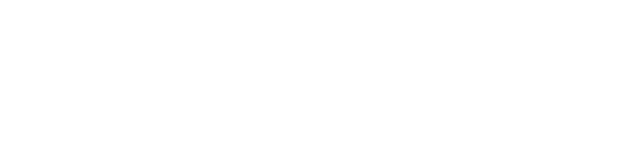
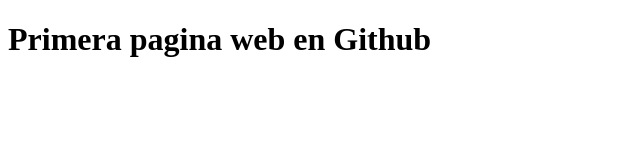
Before and after one commit to RogerAlagon/freelance, a plain HTML site: page index.html in a window 1280 px wide. Shown: the whole page, without its empty margins (0-640 px from the left). Drawn offline with Linux system fonts and the light colour scheme.

Commit message:
Update index.html
probando

```diff
--- a/index.html
+++ b/index.html
@@ -8,7 +8,7 @@
 </head>
 
 <body>
-
+    <h1>Primera pagina web en Github</h1>
 </body>
 
 </html>
```
